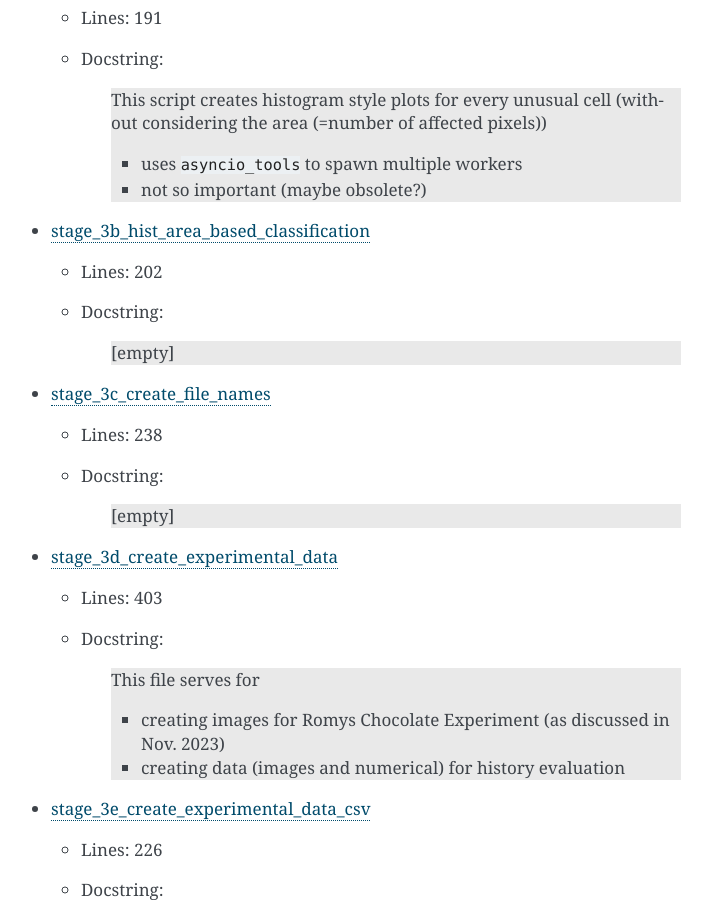
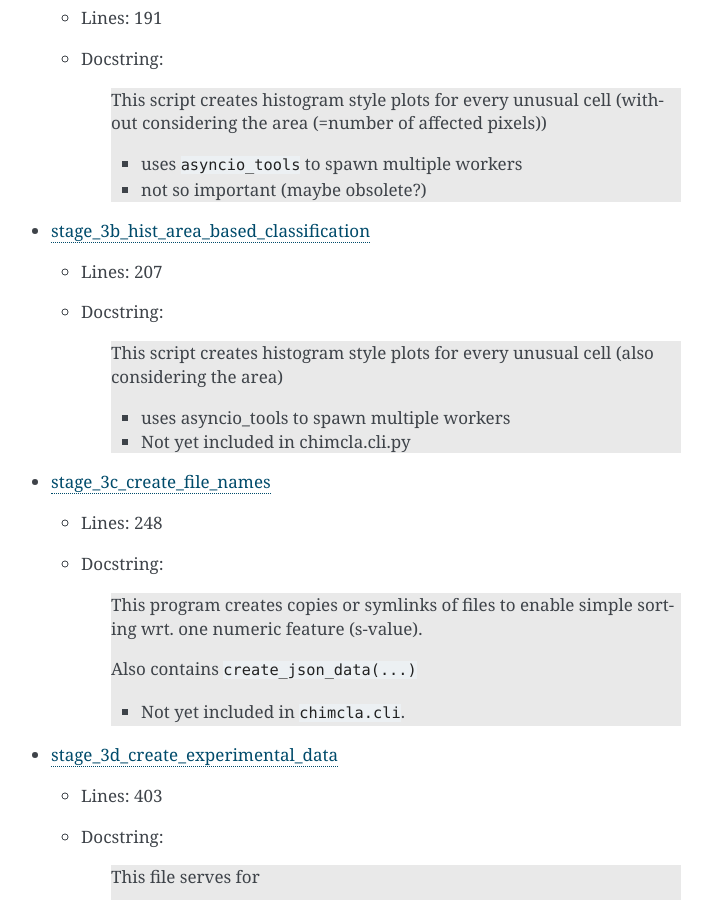
Before and after one commit to cknoll/chimcla, a Sphinx documentation site: the page built from doc/source/api_links.md, in a window 1280 px wide and 900 px high, scrolled down 2810 px. Shown: the whole window, without its empty margins (399-1111 px from the left). Built offline with Sphinx 7.4.7, drawn with Linux system fonts in a browser that asks for light colours; the version number could not be read and is left out.

Commit message:
docs: add two missing docstrings

```diff
--- a/doc/source/api_links.md
+++ b/doc/source/api_links.md
@@ -133,16 +133,29 @@
         >
         >
 - [stage_3b_hist_area_based_classification](apidocs/chimcla/chimcla.stage_3b_hist_area_based_classification.md)
-    - Lines: 202
+    - Lines: 207
     - Docstring:
         >
-        > [empty]
+        >
+        > This script creates histogram style plots for every unusual cell (also considering the area)
+        >
+        > - uses asyncio_tools to spawn multiple workers
+        > - Not yet included in chimcla.cli.py
+        >
         >
 - [stage_3c_create_file_names](apidocs/chimcla/chimcla.stage_3c_create_file_names.md)
-    - Lines: 238
+    - Lines: 248
     - Docstring:
         >
-        > [empty]
+        >
+        > This program creates copies or symlinks of files to enable simple sorting wrt.
+        > one numeric feature (s-value).
+        >
+        > Also contains `create_json_data(...)`
+        >
+        > - Not yet included in `chimcla.cli`.
+        >
+        >
         >
 - [stage_3d_create_experimental_data](apidocs/chimcla/chimcla.stage_3d_create_experimental_data.md)
     - Lines: 403
```
Also changed, not shown: 2 other files.
